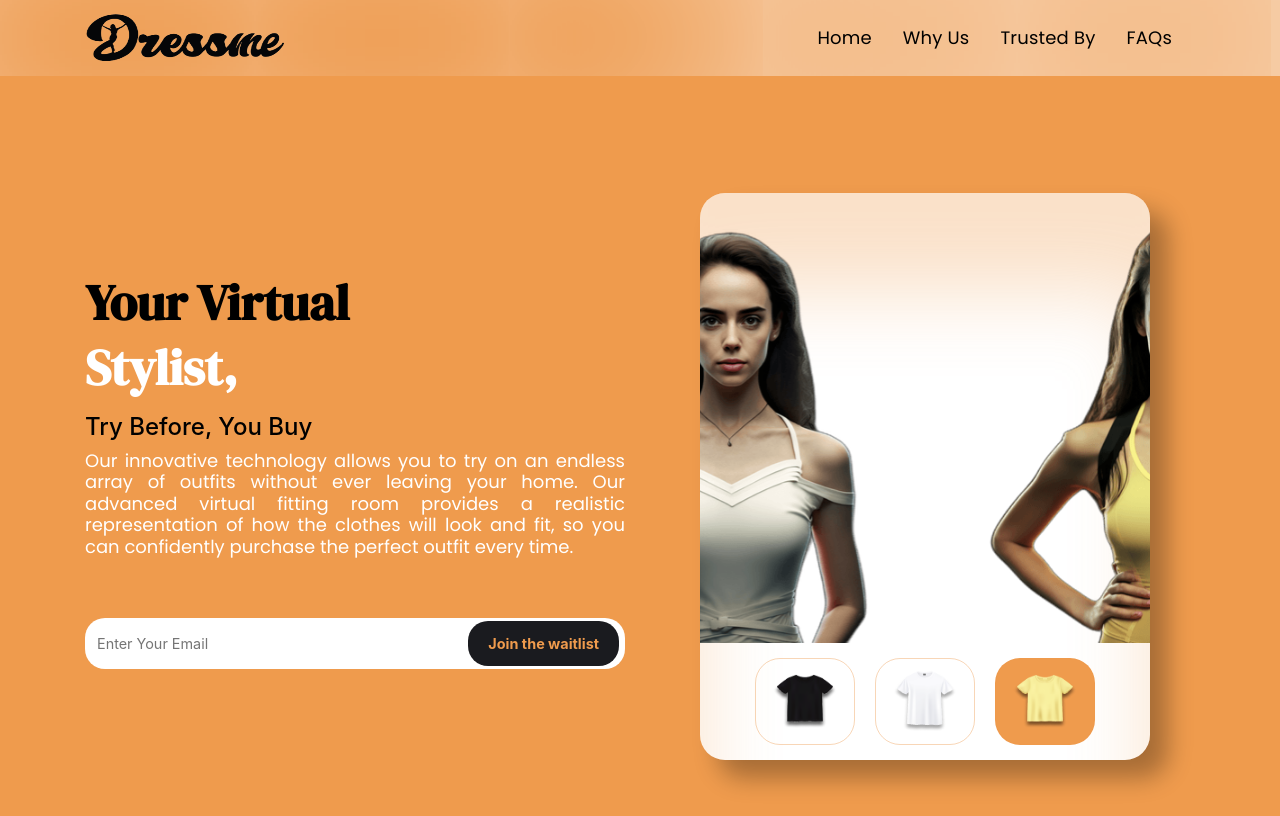
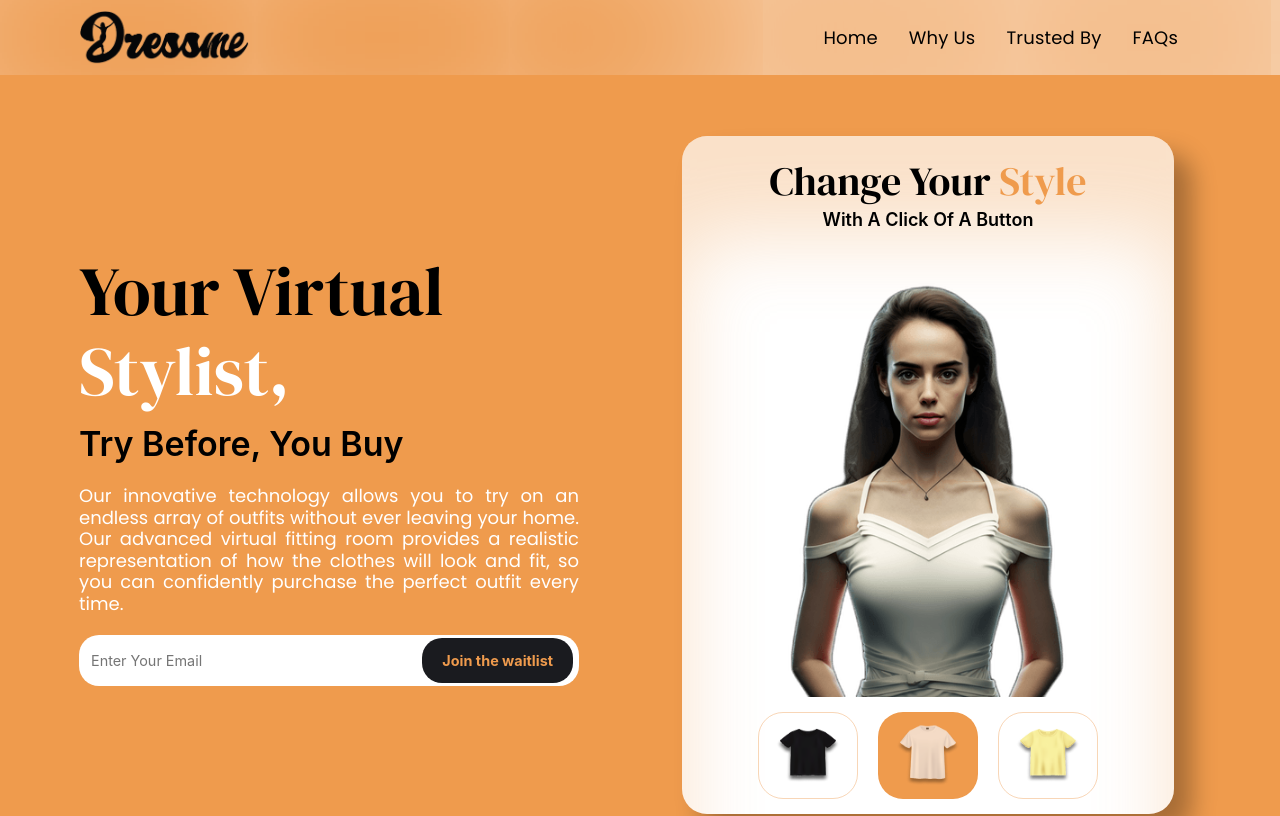
Before and after one commit to Dwarf-AI/dressmeofficial, a React (Create React App) app: page / in a window 1280 px wide. Shown: the top 816 px of the page. Built offline with nearby package versions, Linux system fonts and the light colour scheme.

Commit message:
fixed hero section

```diff
--- a/package.json
+++ b/package.json
@@ -3,6 +3,7 @@
   "version": "0.1.0",
   "private": true,
   "dependencies": {
+    "@react-spring/web": "^9.7.0",
     "@testing-library/jest-dom": "^5.16.5",
     "@testing-library/react": "^13.4.0",
     "@testing-library/user-event": "^13.5.0",
@@ -13,6 +14,7 @@
     "react-image-gallery": "^1.2.11",
     "react-router-dom": "^6.8.1",
     "react-scripts": "5.0.1",
+    "react-spring": "^9.7.0",
     "sass": "^1.58.1",
     "web-vitals": "^2.1.4"
   },
--- a/public/index.html
+++ b/public/index.html
@@ -2,7 +2,7 @@
 <html lang="en">
   <head>
     <meta charset="utf-8" />
-    <link rel="icon" href="%PUBLIC_URL%/favicon.ico" />
+    <link rel="icon" href="%PUBLIC_URL%/" />
     <meta name="viewport" content="width=device-width, initial-scale=1" />
     <meta name="theme-color" content="#000000" />
     <meta
--- a/src/components/HeroSection/HeroSection.js
+++ b/src/components/HeroSection/HeroSection.js
@@ -8,7 +8,12 @@ import Thumb3 from "../../assets/thumb3.png";
 
 import "./HeroSection.scss";
 
-function HeroSection(props) {
+function HeroSection() {
+  // const springs = useSpring({
+  //   from: { x: 0 },
+  //   to: { x: 100 },
+  // });
+
   const images = [
     {
       original: Model1,
@@ -24,14 +29,15 @@ function HeroSection(props) {
     },
   ];
   return (
+    // <animated.div style={springs}>
     <div className="heroSection">
-      <div className="container">
+      <div className="container-fluid">
         <div className="row align-items-center justify-content-center h-100">
           <div className="col-lg-6 col-12 d-flex align-items-center">
             <div className="leftBox">
               <h1>Your Virtual</h1>
               <h1 className="second-line">Stylist,</h1>
-              <h4>Try Before, You Buy</h4>
+              <h4 className="first-para">Try Before, You Buy</h4>
               <p>
                 Our innovative technology allows you to try on an endless array
                 of outfits without ever leaving your home. Our advanced virtual
@@ -51,14 +57,17 @@ function HeroSection(props) {
           </div>
           <div className="col-lg-6 col-12 d-flex align-itmes-center justify-content-center">
             <div className="outer-div">
-              {/* <h1>Change Your Style</h1>
-              <p>With A Click Of A Button</p> */}
+              <h1>
+                Change Your <span>Style</span>
+              </h1>
+              <p>With A Click Of A Button</p>
               <ImageGallery
                 showNav={false}
                 showPlayButton={false}
                 useBrowserFullscreen={false}
                 items={images}
                 showFullscreenButton={false}
+                thumbnailPosition={"bottom"}
                 autoPlay={true}
               />
             </div>
@@ -66,6 +75,7 @@ function HeroSection(props) {
         </div>
       </div>
     </div>
+    // </animated.div>
   );
 }
 
--- a/src/components/HeroSection/HeroSection.scss
+++ b/src/components/HeroSection/HeroSection.scss
@@ -6,6 +6,7 @@
   display: flex;
   align-items: center;
   color: #fff;
+  padding: 0 5%;
 
   .outer-div {
     color: #000;
@@ -17,6 +18,25 @@
     flex-direction: column;
     justify-content: center;
     align-items: center;
+    width: 90%;
+    h1 {
+      padding-top: 5%;
+      font-size: 40px;
+      line-height: 1;
+      font-weight: 400;
+      font-family: "DM Serif Display", sans-serif;
+      color: #000;
+      span {
+        color: #ef9b4d;
+      }
+    }
+
+    p {
+      font-weight: 600;
+      color: #000;
+      font-size: 18px;
+      line-height: 1.2;
+    }
     .image-gallery-content .image-gallery-slide .image-gallery-image {
       max-width: 450px;
     }
@@ -36,12 +56,13 @@
     }
   }
   .leftBox {
-    margin: 20px auto;
+    margin: 20px auto 20px 0;
+    max-width: 500px;
     h1 {
       font-family: "DM Serif Display", sans-serif;
       font-style: normal;
-      font-weight: 700;
-      font-size: 50px;
+      font-weight: 400;
+      font-size: 69px;
       line-height: 0.8;
       color: #000000;
       margin-bottom: 25px;
@@ -49,8 +70,12 @@
     .second-line {
       color: #ffffff;
     }
-    h4 {
+    .first-para {
       color: #000;
+      font-size: 34px;
+      font-weight: 600;
+      line-height: 1.2;
+      margin-bottom: 20px;
     }
     p {
       font-family: "Poppins", sans-serif;
@@ -60,7 +85,7 @@
       text-align: justify;
       line-height: 1.2;
       color: #ffffff;
-      margin-bottom: 60px;
+      margin-bottom: 20px;
     }
     .buttonBox {
       .searchbox-wrap {
--- a/src/components/featureSection/FeatureSection.js
+++ b/src/components/featureSection/FeatureSection.js
@@ -1,24 +1,34 @@
 import React from "react";
 import "./FeatureSection.scss";
 import Image from "./../../assets/display.png";
+import SideImage from "./../../assets/sidebar.jpg";
 import Arrowup from "./../../assets/arrowup.png";
 
 const FeatureSection = () => {
   return (
     <>
       <div className="featureSection" id="whyus">
-        <div className="container">
+        <div className="container" style={{ position: "relative" }}>
+          <img
+            src={SideImage}
+            style={{ paddingRight: "10px", transformStyle: "preserve-3d" }}
+            className="rounded img-fluid side-image"
+            alt=""
+          />
+          <div
+            className="center-img1 text-center"
+            // style={{ width: "100%" }}
+          >
+            <img
+              src={Image}
+              // width="80%"
+              // height="200px"
+              style={{ paddingRight: "100px", transformStyle: "preserve-3d" }}
+              className="rounded img-fluid  "
+              alt=""
+            />
+          </div>
           <div className="row justify-content-center align-items-center">
-            <div className="col-md-4 text-center my-auto center-img1  ">
-              <img
-                src={Image}
-                // width="270px"
-                width="80%"
-                style={{ paddingRight: "100px", transformStyle: "preserve-3d" }}
-                className="rounded img-fluid"
-                alt=""
-              />
-            </div>
             <div className="col-md-4  box1">
               <div className="cardd ">
                 <div className="text-right">
@@ -29,7 +39,7 @@ const FeatureSection = () => {
                       transform: "rotate(180deg)",
                       marginBottom: "10px",
                     }}
-                    className=" img"
+                    className="arrow img"
                     alt=""
                   />
                 </div>
@@ -49,7 +59,7 @@ const FeatureSection = () => {
                       transform: "rotate(180deg)",
                       marginBottom: "10px",
                     }}
-                    className=" img"
+                    className="arrow img"
                     alt=""
                   />
                 </div>
@@ -77,7 +87,7 @@ const FeatureSection = () => {
                   Shop online with confidence knowing what you’re buying will
                   look great on you.
                 </p>
-                <img src={Arrowup} width="170px" className=" img" alt="" />
+                <img src={Arrowup} width="170px" className="arrow img" alt="" />
               </div>
               <div className="cardd">
                 <h1 className="heading-1">Share your</h1>
@@ -86,13 +96,7 @@ const FeatureSection = () => {
                   Get outfit suggestions tailored to your style, body shape, and
                   occasion.
                 </p>
-                <img
-                  src={Arrowup}
-                  width="170px"
-                  // style={{ transform: "rotate(180deg)" }}
-                  className=" img"
-                  alt=""
-                />
+                <img src={Arrowup} width="170px" className="arrow img" alt="" />
               </div>
             </div>
           </div>
--- a/src/components/featureSection/FeatureSection.scss
+++ b/src/components/featureSection/FeatureSection.scss
@@ -5,8 +5,12 @@
   align-items: center;
   justify-content: center;
   color: #000000;
-  padding-top: 140px;
-  padding-bottom: 100px;
+  padding-top: 100px;
+  padding-bottom: 80px;
+
+  .side-image {
+    display: none;
+  }
 
   .box1 {
     margin-top: 87px;
@@ -49,10 +53,45 @@
 }
 
 @media screen and (max-width: 767px) {
+  .featureSection {
+    background-color: #ee9a4d;
+    .side-image {
+      display: block;
+      position: absolute;
+      left: 0%;
+      margin-top: 60px;
+      bottom: 0%;
+    }
+
+    .box1 {
+      margin-top: 0px;
+      padding-left: 10%;
+    }
+    .box2 {
+      margin-top: 0px;
+      padding-left: 10%;
+    }
+    .cardd {
+      .heading-2 {
+        color: #ffffff;
+      }
+    }
+  }
   .center-img1 {
     display: block !important;
+    margin-bottom: 20% !important;
+    align-items: center !important;
+    margin-left: auto;
+    margin-right: auto;
+    width: 80%;
+    img {
+      padding-right: 0px !important;
+    }
   }
   .center-img2 {
     display: none;
   }
+  .arrow {
+    display: none;
+  }
 }
--- a/src/components/navbar/Navbar.js
+++ b/src/components/navbar/Navbar.js
@@ -16,7 +16,7 @@ function Navbar(props) {
   return (
     <div>
       <nav className="navbar navbar-dark navbar-expand-lg navbar-main">
-        <div className="container">
+        <div className="container-fluid">
           <Link className="navbar-brand" to="/">
             <img className="navLogo" src={NavLogo} alt="" />
           </Link>
--- a/src/components/navbar/Navbar.scss
+++ b/src/components/navbar/Navbar.scss
@@ -1,10 +1,11 @@
 .navbar-main {
   background-color: #ffffff;
   color: #000;
+  padding: 5px 5%;
   box-shadow: inset 700px 0 200px 0 #ee9a4d;
   .navLogo {
-    width: 200px;
-    height: 50px;
+    width: 170px;
+    height: 55px;
   }
   .navbar-dark .navbar-toggler {
     border-color: #fff;
```
Also changed, not shown: src/assets/sidebar.jpg (added), 1 other file (tests, documents, lock files or other folders).
